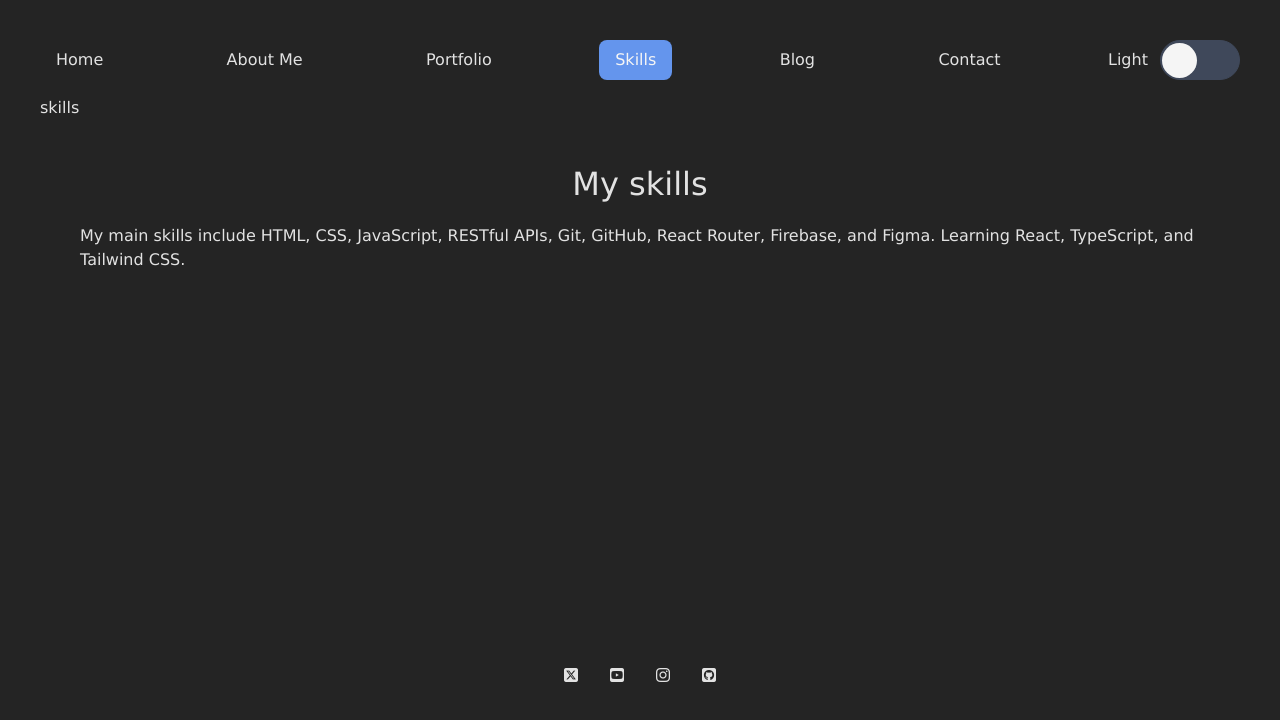
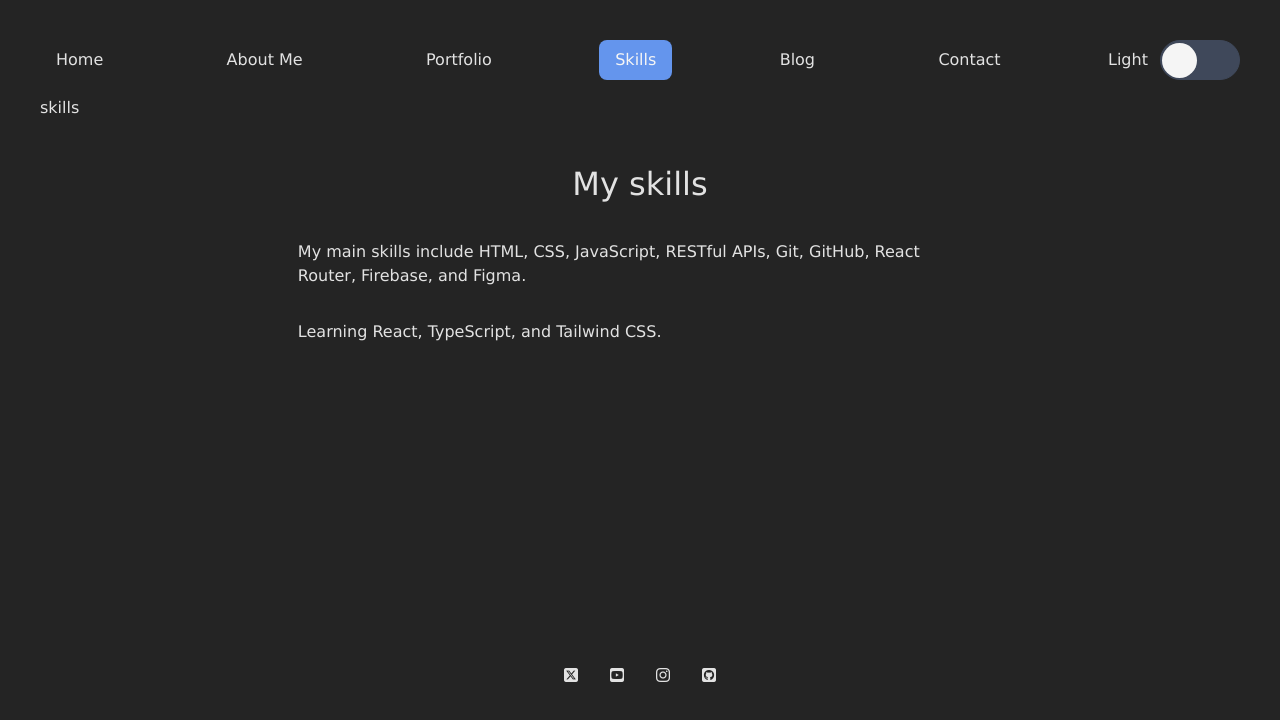
Before and after one commit to alenatih/Personal-Website, a React (Vite) app: page /skills in a window 1280 px wide. Shown: the top 720 px of the page. Built offline with nearby package versions, Linux system fonts and the light colour scheme.

Commit message:
Update about me and skills pages

```diff
--- a/src/App.css
+++ b/src/App.css
@@ -41,7 +41,7 @@
 }
 
 .social-links-title {
-  margin-top: 1rem;
+  margin: 1rem 0;
 }
 
 /* Layout */
@@ -80,10 +80,12 @@
   padding: 2.5rem;
 }
 
-.about-me {
+.about-me,
+.skills,
+.blog {
   display: flex;
   flex-direction: column;
-  /* align-items: center; */
+  align-items: center;
   justify-content: center;
   gap: 1rem;
 }
@@ -180,7 +182,8 @@
   justify-content: center;
   gap: 2rem;
   width: 100%;
-  padding: 4.5rem;
+  padding: 2rem 4.5rem 4.5rem;
+  margin-top: 0;
 }
 
 .footer {
@@ -250,6 +253,10 @@
     font-size: 2rem;
   }
 
+  .about-me-text,
+  .skills-text {
+    width: 80%;
+  }
 
   /* Layout */
 
--- a/src/components/AboutMe.tsx
+++ b/src/components/AboutMe.tsx
@@ -21,10 +21,16 @@ function AboutMe() {
 
             <h2 className="about-me-title">About me</h2>
 
-            <p>I’m currently taking the Frontend Developer Career Path course on Scrimba and working towards becoming a Frontend Developer.</p>
-            <p>My main skills include HTML, CSS, JavaScript, RESTful APIs, Git, GitHub, React Router, Firebase, and Figma. Learning React, TypeScript, and Tailwind CSS.</p>
-            <p>I love design, UX/UI, books, languages, and AI. I enjoy building web apps, learning and using new technologies.</p>
-            <p>I also enjoy doing aerial gymnastics on silks and lyra.</p>
+            <p className="about-me-text">I’m currently taking the Frontend Developer Career Path course on Scrimba
+                and working towards becoming a Frontend Developer.
+            </p>
+            <p className="about-me-text">My main skills include HTML, CSS, JavaScript, RESTful APIs, Git, GitHub,
+                React Router, Firebase, and Figma. Learning React, TypeScript, and Tailwind CSS.
+            </p>
+            <p className="about-me-text">I love design, UX/UI, books, languages, and AI.
+                I enjoy building web apps, learning and using new technologies.
+            </p>
+            <p className="about-me-text">I also enjoy doing aerial gymnastics on silks and lyra.</p>
 
             <div className="about-me-log-button-container">
                 <button className="about-me-log-button" onClick={handleClick}>Sign out</button>
--- a/src/components/Skills.tsx
+++ b/src/components/Skills.tsx
@@ -3,7 +3,10 @@ function Skills() {
         <div className="skills">
             <h2 className="skills-title">My skills</h2>
             <p className="skills-text">
-                My main skills include HTML, CSS, JavaScript, RESTful APIs, Git, GitHub, React Router, Firebase, and Figma.
+                My main skills include HTML, CSS, JavaScript, RESTful APIs, Git, GitHub,
+                React Router, Firebase, and Figma.
+            </p>
+            <p className="skills-text">
                 Learning React, TypeScript, and Tailwind CSS.
             </p>
         </div>
```
